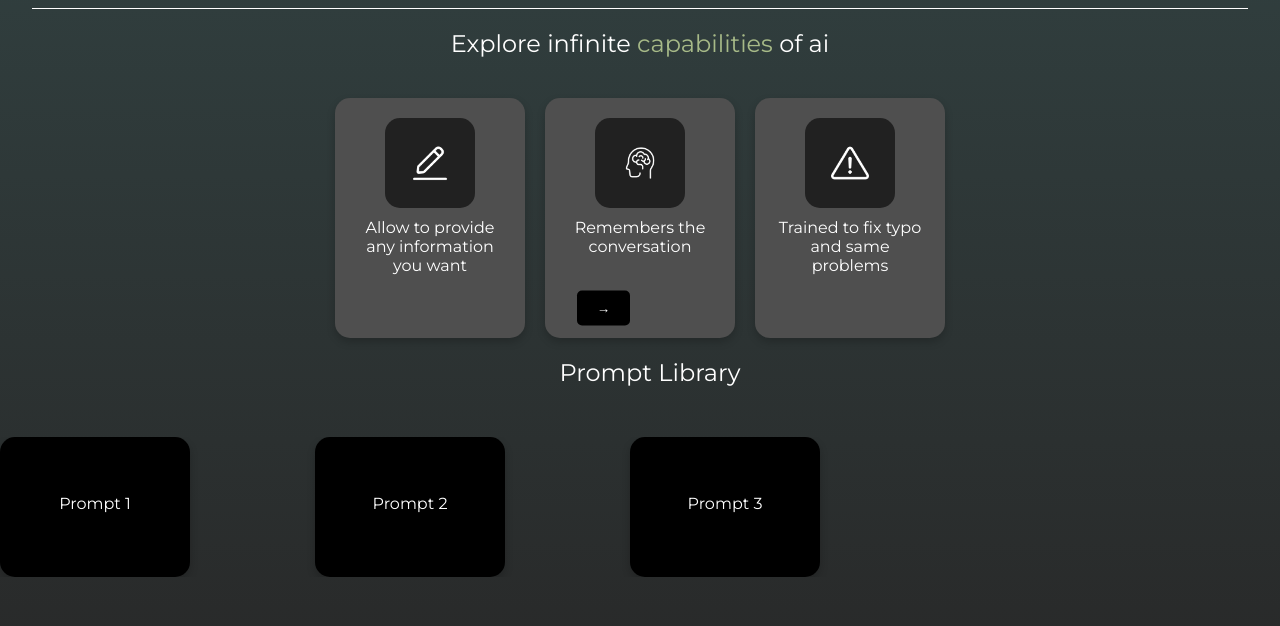
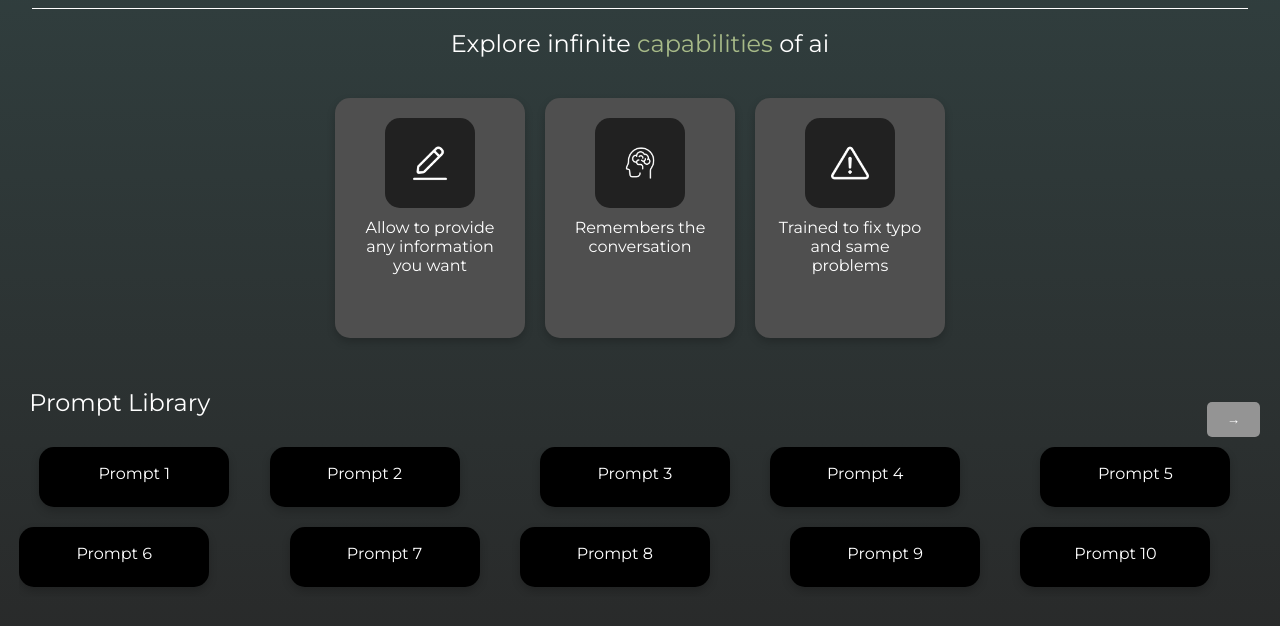
Before and after one commit to pOsdas/Frontend, a plain HTML site: page index.html in a window 1280 px wide. Shown: the part 92-718 px from the top of the page. Drawn offline with Linux system fonts and the light colour scheme.

Commit message:
working on slider functionality

```diff
--- a/assets/css/style.css
+++ b/assets/css/style.css
@@ -146,30 +146,41 @@ nav {
 
 /* Заголовок для слайдера */
 .slider-heading-left {
-    justify-content: space-between;
+    width: 97%;
     text-align: left;
     font-weight: 400;
     font-family: 'Montserrat', sans-serif;
     margin-left: 20px;
+    padding-top: 30px;
+    margin-bottom: 10px;
 }
 
 /* Слайдер занимает всю ширину страницы */
 .slider {
-    width: 100%; /* Ширина слайдера на 100% экрана */
+    width: 97%;
     overflow: hidden;
-    margin: 30px 0; /* Отступ сверху и снизу */
+    margin: 20px 0;
     position: relative;
 }
 
 /* Слайдер для перемещения элементов */
 .slider-track {
-    display: flex;
+    display: grid;
+    grid-template-columns: repeat(5, 1fr);
+    gap: 10px;
     transition: transform 0.5s ease;
+    /*justify-content: space-between;*/
 }
 
 .slider-item {
-    min-width: 300px; /* Ширина каждого слайда */
-    margin-right: 15px; /* Отступ между слайдами */
+    width: calc(50% - 10px);
+    min-width: 50px;
+    margin-right: 30px;
+    margin-bottom: 10px;
+}
+
+.slider-item:nth-child(odd) {
+    transform: translateX(20px);
 }
 
 .slider-item .box {
@@ -178,33 +189,40 @@ nav {
     border-radius: 15px; /* Закругленные углы */
     text-align: center;
     padding: 20px;
-    height: 100px;
+    height: 20px;
     display: flex;
     justify-content: center;
     align-items: center;
 }
 
 /* Стили для кнопок переключения слайдов */
+
 .slider-btn {
-    position: absolute;
-    top: 50%;
+    position: relative;
     transform: translateY(-50%);
-    background-color: rgba(255, 255, 255, 0.7);
+    background-color: rgba(185, 184, 185, 0.8);
     border: none;
-    padding: 10px;
+    margin-left: 30px;
     cursor: pointer;
-    z-index: 1; /* Поверх слайдера */
+    z-index: 1;
 }
 
+
 .slider-controls {
+    position: relative;
+    width: 100%;
+    text-align: right;
     display: flex;
-    justify-content: flex-end; /* Выровнять кнопку вправо */
+    justify-content: space-between;
     margin-right: 20px; /* Отступ справа */
 }
 
 .move-right-btn {
+    position: absolute;
+    top: -215px;
+    right: 10px;
     padding: 10px 20px;
-    background-color: #000;
+    background-color: #949494;
     color: #fff;
     border: none;
     border-radius: 5px;
--- a/assets/js/slider.js
+++ b/assets/js/slider.js
@@ -7,6 +7,7 @@ const sliderWidth = sliderItems[0].offsetWidth; // Ширина одного э
 
 // Обработчик нажатия кнопки "вправо" и "влево"
 moveSliderBtn.addEventListener('click', () => {
+    const maxPosition = sliderItems.length - 3;
     if (moveSliderBtn.textContent === '→') {
         if (currentPosition < sliderItems.length - 1) {
             currentPosition++;
--- a/index.html
+++ b/index.html
@@ -65,12 +65,48 @@
                     <p>Prompt 3</p>
                 </div>
             </div>
+            <div class="slider-item">
+                <div class="box">
+                    <p>Prompt 4</p>
+                </div>
+            </div>
+            <div class="slider-item">
+                <div class="box">
+                    <p>Prompt 5</p>
+                </div>
+            </div>
+            <div class="slider-item">
+                <div class="box">
+                    <p>Prompt 6</p>
+                </div>
+            </div>
+            <div class="slider-item">
+                <div class="box">
+                    <p>Prompt 7</p>
+                </div>
+            </div>
+            <div class="slider-item">
+                <div class="box">
+                    <p>Prompt 8</p>
+                </div>
+            </div>
+            <div class="slider-item">
+                <div class="box">
+                    <p>Prompt 9</p>
+                </div>
+            </div>
+            <div class="slider-item">
+                <div class="box">
+                    <p>Prompt 10</p>
+                </div>
+            </div>
+
         </div>
     </div>
 
     <!-- Кнопки для управления слайдером -->
     <div class="slider-controls">
-        <button class="slider-btn move-right-btn">→</button>
+        <button class="move-right-btn">→</button>
         <!-- →← -->
     </div>
 
```
